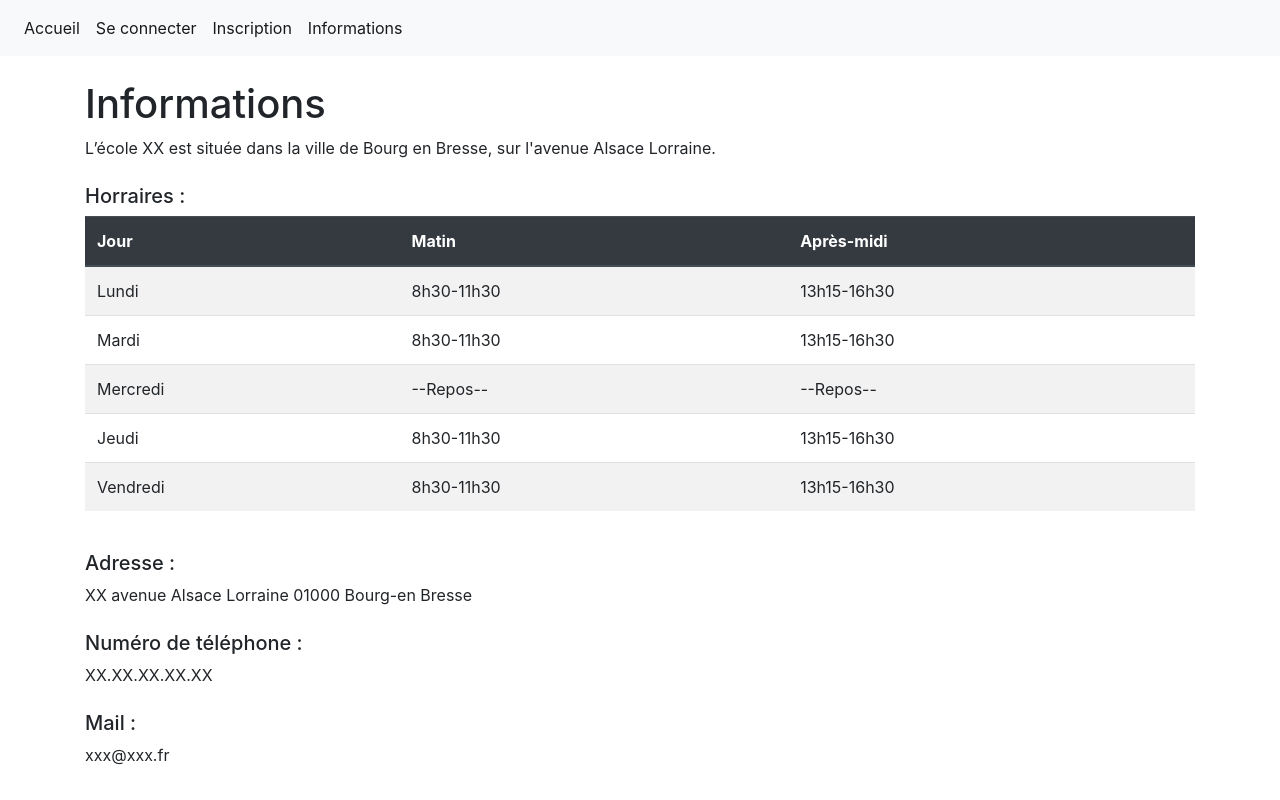
After one commit to Loucaz/Ecole-Symfony, a Symfony app: template templates/main/information.html.twig in a window 1280 px wide. The commit adds this page. Run offline with Twig, Linux system fonts and the light colour scheme; the template is opened without the code that fills it, so the values that code supplies are empty; some libraries are stand-ins or nearby versions.

Commit message:
css + informations

```diff
--- a/templates/base.html.twig
+++ b/templates/base.html.twig
@@ -3,7 +3,7 @@
 <html>
     <head>
         <meta charset="UTF-8">
-        <title>{% block title %}Welcome!{% endblock %}</title>
+        <title>{% block title %}Ecole{% endblock %}</title>
         {% block stylesheets %}{% endblock %}
     </head>
     <body>
--- /dev/null
+++ b/templates/main/information.html.twig
@@ -0,0 +1,73 @@
+{% extends 'base.html.twig' %}
+
+{% block body %}
+
+    {% include 'menu.html.twig' %}
+    <br>
+    <div class="container">
+        <h1>Informations</h1>
+        <div>
+            L’école XX est située dans la ville de Bourg en Bresse, sur l'avenue Alsace Lorraine.
+        </div>
+        <br>
+        <div>
+            <h5>Horraires :</h5>
+            <table class="table table-striped">
+                <thead class="thead-dark">
+                <tr>
+                    <th>Jour</th>
+                    <th>Matin</th>
+                    <th>Après-midi</th>
+                </tr>
+                </thead>
+                <tbody>
+                <tr>
+                    <td>Lundi</td>
+                    <td>8h30-11h30</td>
+                    <td>13h15-16h30</td>
+                </tr>
+                <tr>
+                    <td>Mardi</td>
+                    <td>8h30-11h30</td>
+                    <td>13h15-16h30</td>
+                </tr>
+                <tr>
+                    <td>Mercredi</td>
+                    <td>--Repos--</td>
+                    <td>--Repos--</td>
+                </tr>
+                <tr>
+                    <td>Jeudi</td>
+                    <td>8h30-11h30</td>
+                    <td>13h15-16h30</td>
+                </tr>
+                <tr>
+                    <td>Vendredi</td>
+                    <td>8h30-11h30</td>
+                    <td>13h15-16h30</td>
+                </tr>
+                </tbody>
+
+            </table>
+        </div>
+        <br>
+        <div>
+            <h5>Adresse :</h5>
+            XX avenue Alsace Lorraine
+            01000 Bourg-en Bresse
+        </div>
+        <br>
+        <div>
+            <h5>Numéro de téléphone :</h5>
+            XX.XX.XX.XX.XX
+        </div>
+        <br>
+        <div>
+            <h5>Mail :</h5>
+            xxx@xxx.fr
+        </div>
+        <br>
+
+    </div>
+
+{% endblock %}
--- a/templates/menu.html.twig
+++ b/templates/menu.html.twig
@@ -11,7 +11,6 @@
                 <li class="nav-item active">
                     <a class="nav-link" href="{{ path('main_index') }}">Accueil</a>
                 </li>
-
 
                 {% if app.user != null %}
 
@@ -36,6 +35,10 @@
                         <a class="nav-link" href="{{ path('user_new') }}">Inscription</a>
                     </li>
                 {% endif %}
+
+                <li class="nav-item active">
+                    <a class="nav-link" href="{{ path('main_information') }}">Informations</a>
+                </li>
             </ul>
         </div>
     </nav>
--- a/templates/user/index.html.twig
+++ b/templates/user/index.html.twig
@@ -1,6 +1,4 @@
 {% extends 'base.html.twig' %}
-
-{% block title %}User index{% endblock %}
 
 {% block body %}
     {#    You are logged in as {{ app.user.username }}, <a href="{{ path('app_logout') }}">Logout</a>#}
@@ -11,7 +9,7 @@
 
 
     <table class="table">
-        <thead>
+        <thead class="thead-dark">
             <tr>
                 <th>Id</th>
                 <th>Email</th>
```
Also changed, not shown: src/Controller/MainController.php (+8 -0 lines), src/Migrations/Version20200410074418.php (added, +39 -0 lines), public/images/MapBeb.png (added), public/images/articles/5e9023f4b47d1394761113.jpg (added), 1 other file.
